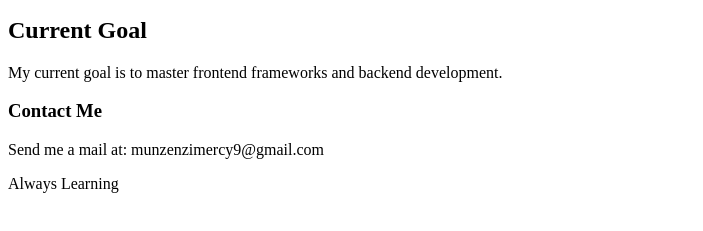
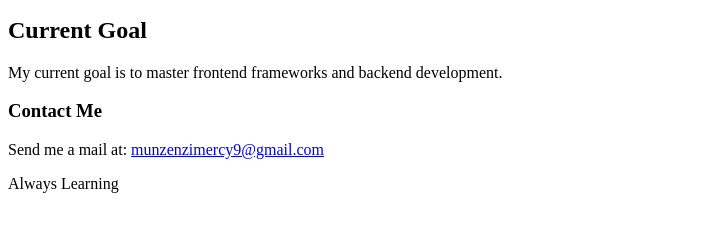
Before and after one commit to mercyXp/My_First_Portfolio, a plain HTML site: page html_basic/index.html in a window 1280 px wide. Shown: the part 143-374 px from the top of the page, without its empty margins (0-703 px from the left). Drawn offline with Linux system fonts and the light colour scheme.

Commit message:
added the a tag

```diff
--- a/html_basic/index.html
+++ b/html_basic/index.html
@@ -12,7 +12,7 @@
     <h2>Current Goal</h2>
     <p>My current goal is to master frontend frameworks and backend development.</p>
     <h3>Contact Me</h3>
-    <p>Send me a mail at: munzenzimercy9@gmail.com</p>
+    <p>Send me a mail at: <a href="munzenzimercy9@gmail.com">munzenzimercy9@gmail.com</a></p>
     <p>Always Learning</p>
 </body>
 </html>
```
